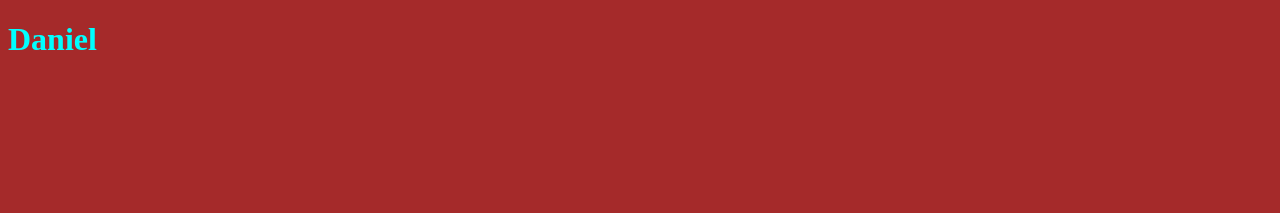
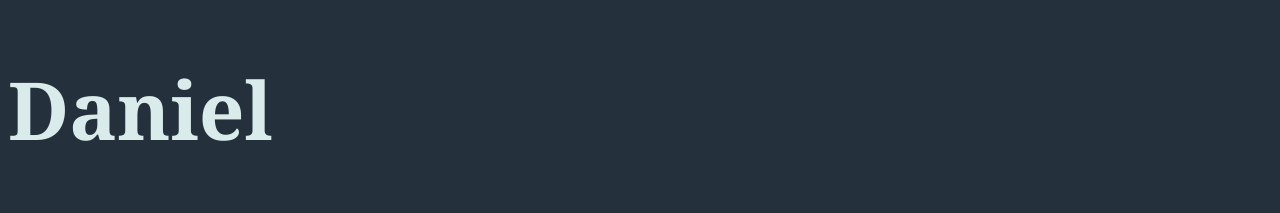
Before and after one commit to bsdc-daniel/bsdc-daniel.github.io, a plain HTML site: page styles/index.html in a window 1280 px wide. Shown: the top 213 px of the page. Drawn offline with Linux system fonts and the light colour scheme.

Commit message:
gfbkmgf;djnl

```diff
--- a/styles/index.html
+++ b/styles/index.html
@@ -8,6 +8,13 @@
 </head>
 <body>
     <h1>Daniel</h1>
+    <img src="https://th.bing.com/th/id/OIP.PutH1u1YkeYjhxWo3zGcZAHaEo?w=285&h=180&c=7&r=0&o=5&pid=1.7" alt="Girl in a jacket" width="600" height="500">
+    <img src="https://th.bing.com/th?id=OIP.kpLbmo-_TLnxRuAcfe-k2gHaEo&w=316&h=197&c=8&rs=1&qlt=90&o=6&pid=3.1&rm=2" alt="Girl in a jacket" width="600" height="500">
+    <img src="https://th.bing.com/th?id=OIP.2jJYKwoeTyYiSJip5Jh4GQHaE8&w=306&h=204&c=8&rs=1&qlt=90&o=6&pid=3.1&rm=2" alt="Girl in a jacket" width="600" height="500">
+
+
+
+
     <script>src="app.js"</script>
 
 </body>
--- a/styles/styles.css
+++ b/styles/styles.css
@@ -1,2 +1,4 @@
-h1{color: aqua;}
-body{background-color: brown;}
+h1{color: rgb(218, 235, 235);
+font-size: 80px;
+font-family: Georgia, 'Times New Roman', Times, serif;}
+body{background-color: rgb(36, 49, 61);}
```
